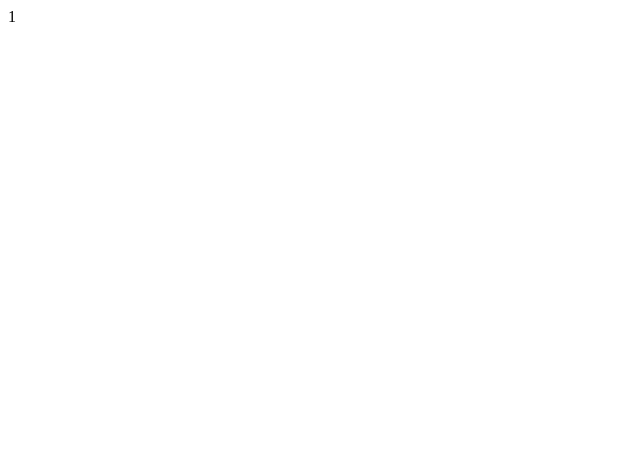
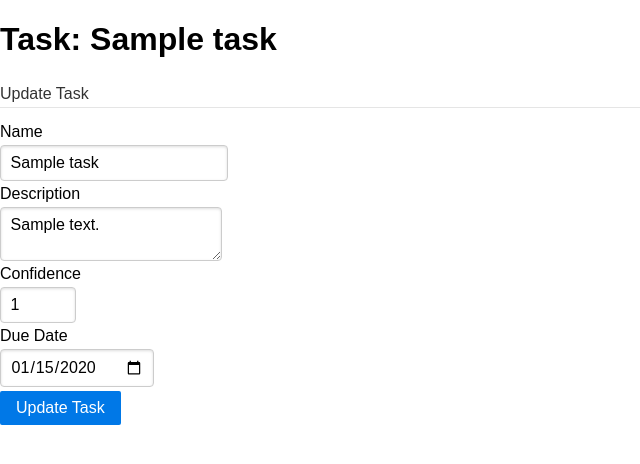
Before and after one commit to dyns/flask_interview_topics, a Flask app: page /task/1 in a window 1280 px wide. Before the commit the part shown is almost empty. Shown: the top 464 px of the page, without its empty margins (0-640 px from the left). Run offline with Flask 2, Linux system fonts and the light colour scheme; tables that the repository leaves empty hold one stand-in row (values such as "Sample post").

Commit message:
Add task detail page

```diff
--- a/app/routes.py
+++ b/app/routes.py
@@ -77,16 +77,28 @@ def task_post():
 
 @app.route('/task/<int:task_id>', methods=['GET','POST'])
 def update_task(task_id):
+	task = models.Task.query.get(task_id)
+	if task is None:
+		abort(404)
 	if request.method == 'POST':
-		task = models.Task.query.get(task_id)
-		if task is None:
-			abort(404)
 		if 'confidence' in request.form:
 			task.confidence = int(request.form['confidence'])
+		if 'title' in request.form:
+			task.title = str(request.form['title'])
+		if 'description' in request.form:
+			task.description = str(request.form['description'])
+		if 'due-date' in request.form:
+			due_date = request.form['due-date']
+			try:
+				due_date = datetime.strptime(due_date, '%Y-%m-%d')
+			except ValueError:
+				task.due_date = None
+			else:
+				task.due_date = due_date
 		db.session.commit()
 		return redirect(url_for('index'))
 	else:
-		return str(task_id)
+		return render_template('task.html', task=task)
 
 @app.route('/s')
 def sections():
--- a/app/templates/section.html
+++ b/app/templates/section.html
@@ -14,7 +14,7 @@
     </fieldset>
 </form>
 
-<h3>Confidence: {{ (sec.completed_tasks / sec.total_tasks * 100) | int}}</h3>
+<h3>Confidence: {{ (sec.completed_tasks / sec.total_tasks * 100) | int}}&#37;</h3>
 
 
 {% with sections=sec.sub_sections, top_section_tasks=sec.tasks%} {% include "partials/section-list.html" %} {% endwith %}
--- /dev/null
+++ b/app/templates/task.html
@@ -0,0 +1,31 @@
+ {% extends "base.html" %}
+ {% block content %}
+ <h1>Task: {{task.title}}</h1>
+
+ <form method="post" action="/task/{{task.id}}" class="pure-form pure-form-stacked">
+        <fieldset>
+            <legend>Update Task</legend>
+
+            <label for="task-title">Name</label>
+            <input id="task-title" type="text" name="title" placeholder="Task Name" value="{{task.title}}"/>
+
+            <label for="task-description">Description</label>
+            <textarea id="task-description" name="description" placeholder="Task Description">{{task.description}}</textarea>
+
+            <label for="task-conf">Confidence</label>
+            <input id="task-conf" type="number" min="0" max="10" name="confidence" value="{{task.confidence}}"/>
+
+            <input type="hidden" name="parent" value={{task.parent.id}} />
+
+            <label for="task-date">Due Date</label>
+            {% if task.due_date %}
+            <input id="task-date" type="date" name="due-date" value="{{task.due_date.strftime('%Y-%m-%d')}}"/>
+            {% else %}
+            <input id="task-date" type="date" name="due-date"/>
+            {% endif %}
+
+            <button type="submit" class="pure-button pure-button-primary">Update Task</button>
+        </fieldset>
+    </form>
+
+ {% endblock %}
```
Also changed, not shown: app/templates/partials/section-list.html (+0 -11 lines).
